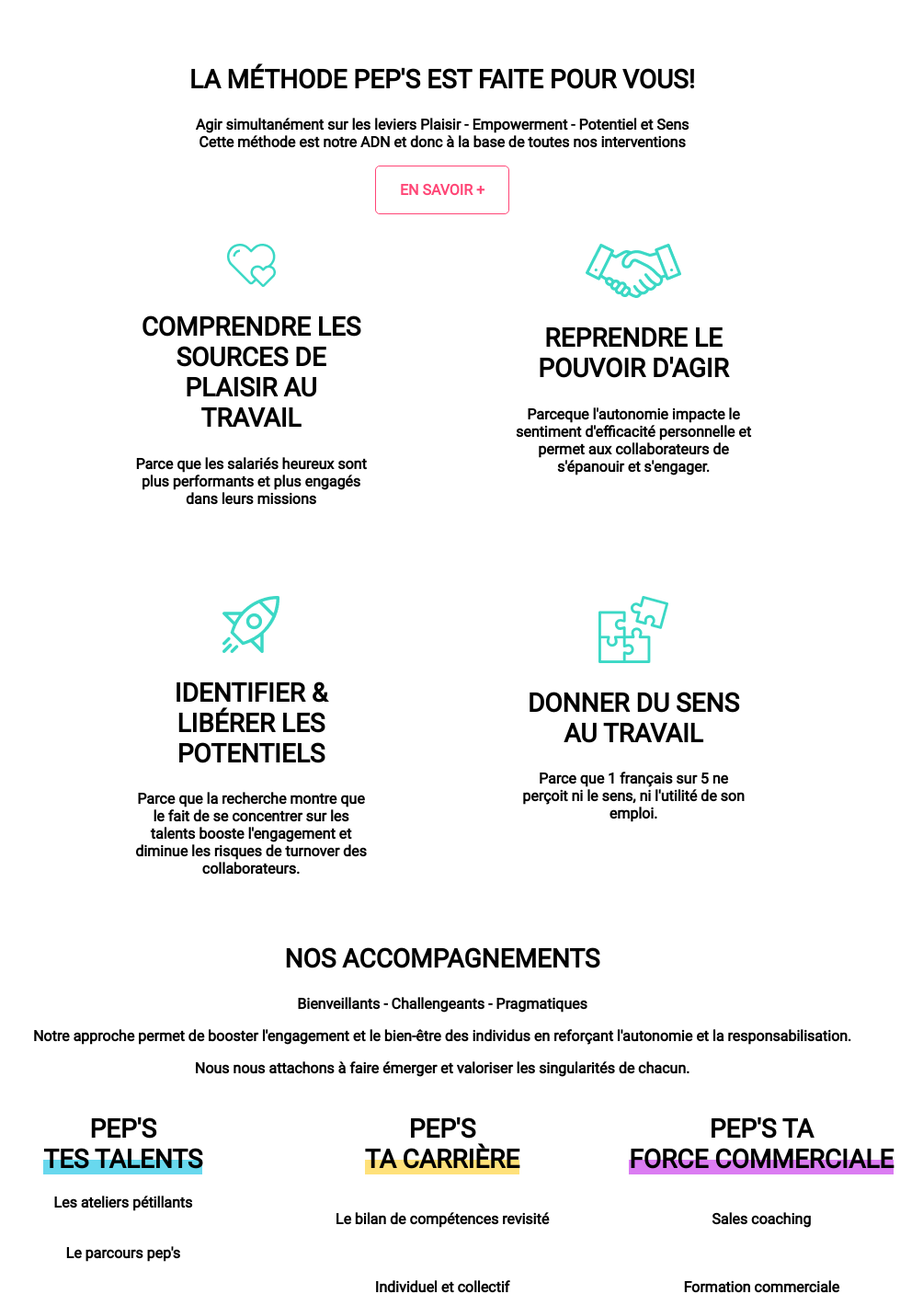
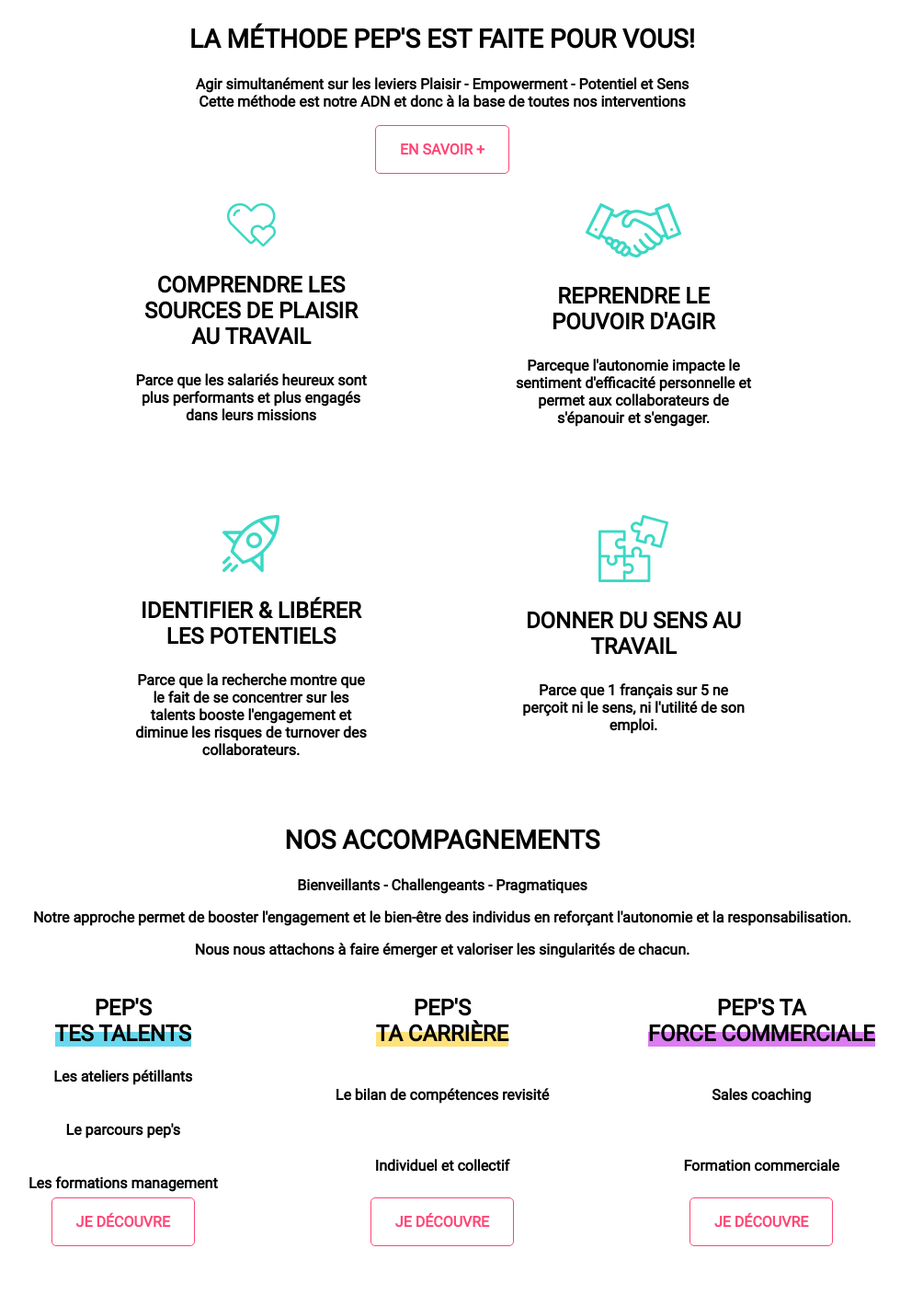
Before and after one commit to poutou89/PepsCoching, a plain HTML site: page index.html in a window 1280 px wide. Shown: the part 1393-2800 px from the top of the page at 92% size, without its empty margins (159-1163 px from the left). Drawn offline with Linux system fonts and the light colour scheme.

Commit message:
hierarchie corrigé

```diff
--- a/assets/css/style.css
+++ b/assets/css/style.css
@@ -203,11 +203,11 @@ p, li{
     align-items: center;
 }
 
-.accompagnement-card h2 {
+.accompagnement-card h3 {
     margin: 0;
 }
 
-.accompagnement-items .accompagnement-card:first-of-type h2:last-of-type::after {
+.accompagnement-items .accompagnement-card:first-of-type h3:last-of-type::after {
     content: "";
     display: block;
     height: 2vh;
@@ -215,7 +215,7 @@ p, li{
     margin-top: -1rem;
 }
 
-.accompagnement-items .accompagnement-card:nth-child(2) h2:last-of-type::after {
+.accompagnement-items .accompagnement-card:nth-child(2) h3:last-of-type::after {
     content: "";
     display: block;
     height: 2vh;
@@ -223,7 +223,7 @@ p, li{
     margin-top: -1rem
 }
 
-.accompagnement-items .accompagnement-card:last-of-type h2:last-of-type::after {
+.accompagnement-items .accompagnement-card:last-of-type h3:last-of-type::after {
     content: "";
     display: block;
     height: 2vh;
@@ -386,7 +386,7 @@ p, li{
         flex-wrap: wrap;
     }
 
-    .description-text h2 {
+    .description-text h3 {
         text-align: center;
     }
 
@@ -432,7 +432,7 @@ p, li{
         width: auto;
     }
 
-    .accompagnement-card h2 {
+    .accompagnement-card h3 {
         font-size: 32px;
     }
 
--- a/index.html
+++ b/index.html
@@ -40,13 +40,13 @@
                     <img src="assets/img/visuel ntre approchue.jpg" alt="">
                 </div>
                 <div class="description-text">
-                    <h2>vous êtes drh - managers et vous souhaitez :</h2>
+                    <h3>vous êtes drh - managers et vous souhaitez :</h3>
                     <ul>
                         <li>Accomagner vos collaborateurs vers plus d'engagement</li>
                         <li>Développer le collectif en vous appuyant sur la singularité de chacun</li>
                         <li>Stimuler les ambitions et l'empowerment au sain de votre organisation</li>
                     </ul>
-                    <h2>vous êtes salarié en poste, entrepreneur ou en transition et vous souhaitez:</h2>
+                    <h3>vous êtes salarié en poste, entrepreneur ou en transition et vous souhaitez:</h3>
                     <ul>
                         <li>Vous épanouir dans votre activité professionnelle</li>
                         <li>Trouver ou retrouver du sens</li>
@@ -71,22 +71,22 @@
                     <ul class="methode-liste">
                         <li class="methode-element">
                             <img src="assets/img/Frame (3).png" alt="">
-                            <h2>comprendre les sources de plaisir au travail</h2>
+                            <h3>comprendre les sources de plaisir au travail</h3>
                             <p>Parce que les salariés heureux sont plus performants et plus engagés dans leurs missions</p>
                         </li>
                         <li class="methode-element">
                             <img src="assets/img/Frame (2).png" alt="">
-                            <h2>reprendre le pouvoir d'agir</h2>
+                            <h3>reprendre le pouvoir d'agir</h3>
                             <p>Parceque l'autonomie impacte le sentiment d'efficacité personnelle et permet aux collaborateurs de s'épanouir et s'engager.</p>
                         </li>
                         <li class="methode-element">
                             <img src="assets/img/Frame (1).png" alt="">
-                            <h2>identifier & libérer les potentiels</h2>
+                            <h3>identifier & libérer les potentiels</h3>
                             <p>Parce que la recherche montre que le fait de se concentrer sur les talents booste l'engagement et diminue les risques de turnover des collaborateurs.</p>
                         </li>
                         <li class="methode-element">
                             <img src="assets/img/Frame.png" alt="">
-                            <h2>donner du sens au travail</h2>
+                            <h3>donner du sens au travail</h3>
                             <p>Parce que 1 français sur 5 ne perçoit ni le sens, ni l'utilité de son emploi.</p>
                         </li>
                     </ul>
@@ -102,7 +102,7 @@
             </div>
             <div class="accompagnement-items">
                 <div class="accompagnement-card">
-                    <h2>pep's <br>tes talents </h2>
+                    <h3>pep's <br>tes talents </h3>
                     <p>Les ateliers pétillants</p>
                     <p>Le parcours pep's</p>
                     <p>Les formations management</p>
@@ -111,7 +111,7 @@
                     </div>
                 </div>
                 <div class="accompagnement-card">
-                    <h2>pep's <br>ta carrière</h2>
+                    <h3>pep's <br>ta carrière</h3>
                     <p>Le bilan de compétences revisité</p>
                     <p>Individuel et collectif <br></p>
                     <div>
@@ -119,7 +119,7 @@
                     </div>
                 </div>
                 <div class="accompagnement-card">
-                    <h2>pep's ta <br>force commerciale </h2>
+                    <h3>pep's ta <br>force commerciale </h3>
                     <p>Sales coaching</p>
                     <p>Formation commerciale <br></p>
                     <div>
@@ -173,7 +173,7 @@
                     <img src="assets/img/la-force-de-héros-de-super-pouvoir-exprime-des-étoiles-79894853.webp" alt="">
                 </div>
                 <div class="blog-texte">
-                    <h2>A la rencontre de vos "super pouvoirs"</h2>
+                    <h3>A la rencontre de vos "super pouvoirs"</h3>
                     <h4>Episode 1</h4>
                     <p>Savez-vous qu'une personne qui utilise quotidiennement ses forces a 6 fois plus de chance d'être engagé et d'être épanoui dans son travail ?...</p>
                     <a href="" class="btn-secondary btn-blog">lire +</a>
@@ -185,7 +185,7 @@
                     <img src="assets/img/les-gens-d-affaires-font-le-groupe-de-poing-sur-fond-ciel-102545630.webp" alt="">
                 </div>
                 <div class="blog-texte">
-                    <h2>Et si vous activiez le pep's* dans votre entreprise ?</h2>
+                    <h3>Et si vous activiez le pep's* dans votre entreprise ?</h3>
                     <h4>Le saviez-vous ?</h4>
                     <p>Quand les collaborateurs travaillent dans de bonnes conditions, leur productivité augrmente de 12%. <br> Ha non encore ces histoires de bien-être au travail... . Rassurez-vous, je ne vais pas vous parler ici de baby-foot, de fauteuils colorés ou de massage sur la pause déj...
                     </p>
```
